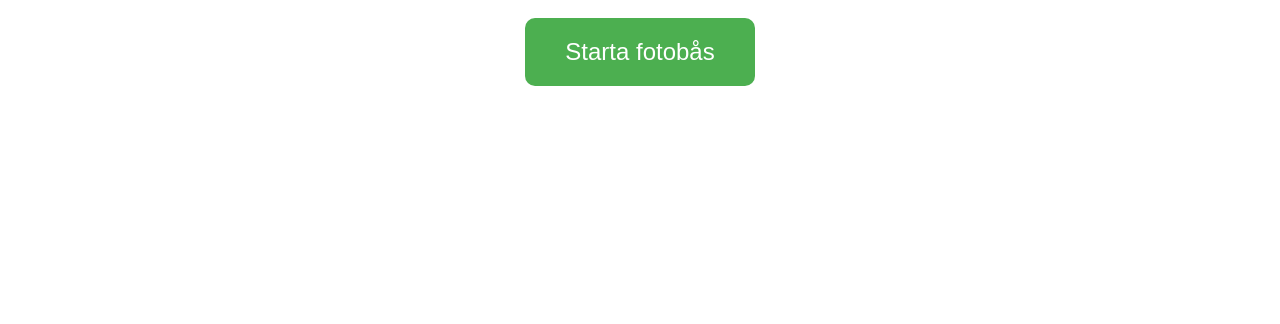
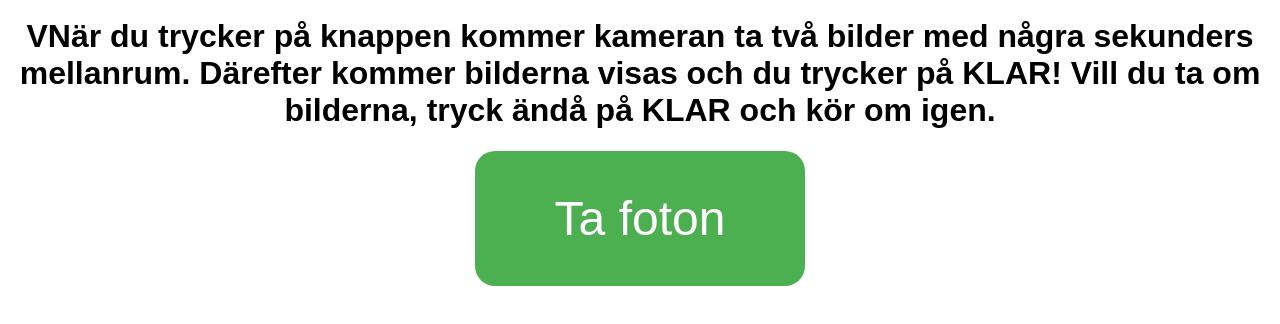
Before and after one commit to matek73487/fotobas, a plain HTML site: page index.html in a window 1280 px wide. Shown: the part 140-464 px from the top of the page. Drawn offline with Linux system fonts and the light colour scheme.

Commit message:
Add files via upload

```diff
--- a/index.html
+++ b/index.html
@@ -10,9 +10,9 @@
       margin-top: 100px;
     }
     button {
-      font-size: 24px;
-      padding: 20px 40px;
-      border-radius: 10px;
+      font-size: 48px;
+      padding: 40px 80px;
+      border-radius: 20px;
       border: none;
       background-color: #4CAF50;
       color: white;
@@ -22,6 +22,7 @@
 </head>
 <body>
   <h1>Välkommen till Fotobåset!</h1>
-  <button onclick="window.location.href='shortcuts://run-shortcut?name=FOTOBÅS';">Starta fotobås</button>
+<h1>VNär du trycker på knappen kommer kameran ta två bilder med några sekunders mellanrum. Därefter kommer bilderna visas och du trycker på KLAR! Vill du ta om bilderna, tryck ändå på KLAR och kör om igen.</h1>
+  <button onclick="window.location.href='shortcuts://run-shortcut?name=FOTOBÅS';">Ta foton</button>
 </body>
 </html>
```
